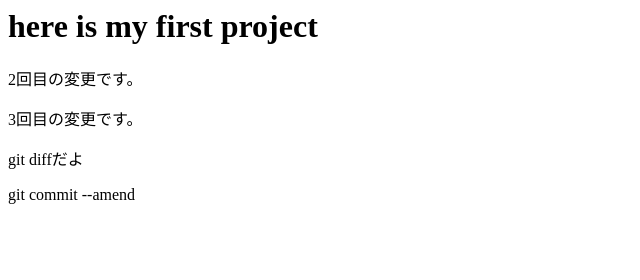
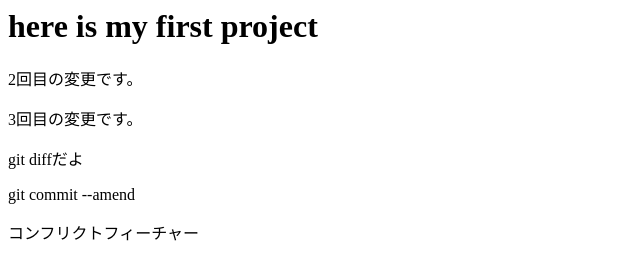
Before and after one commit to maae2556/git_tutorial, a plain HTML site: page index.html in a window 1280 px wide. Shown: the whole page, without its empty margins (0-640 px from the left). Drawn offline with Linux system fonts and the light colour scheme.

Commit message:
git conflict

```diff
--- a/index.html
+++ b/index.html
@@ -4,3 +4,4 @@
 <p>3回目の変更です。</p>
 <span>git diffだよ</span>
 <p>git commit --amend</p>
+<p>コンフリクトフィーチャー</p>
```
